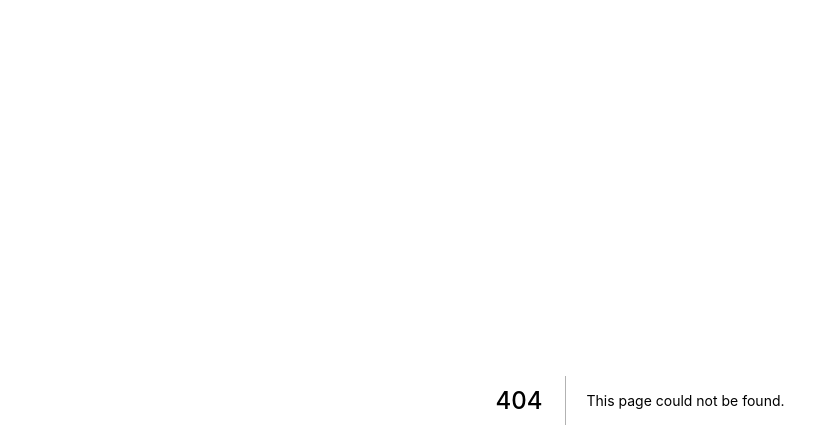
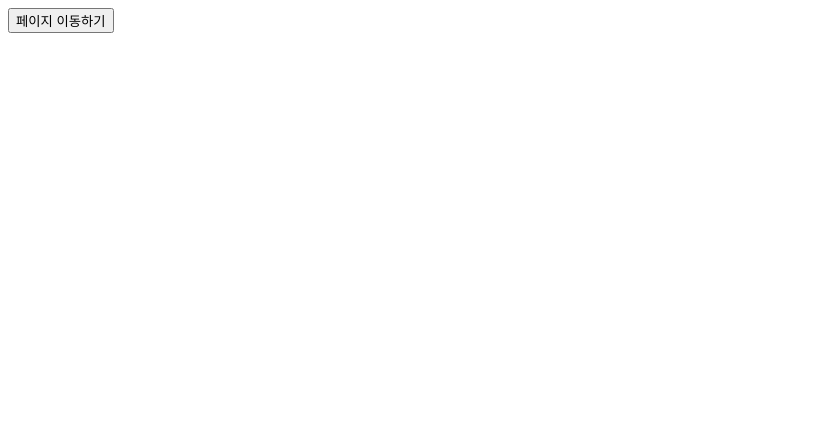
Before and after one commit to poan1221/codeCamp-inflearn, a Next.js app: page /section05/static-routing in a window 1280 px wide. Before the commit this address had no page. Shown: the top 448 px of the page, without its empty margins (0-839 px from the left). Built offline with nearby package versions, Linux system fonts and the light colour scheme.

Commit message:
[section05] static-routing

```diff
--- /dev/null
+++ b/pages/section05/static-routing-moved/index.js
@@ -0,0 +1,3 @@
+export default function StaticRoutingMovedPage(){
+    return <div>얍 왓지롱</div>
+}
--- /dev/null
+++ b/pages/section05/static-routing/index.js
@@ -0,0 +1,12 @@
+import { useRouter } from "next/router"
+
+export default function StaticRoutingPage(){
+
+    const router = useRouter()
+
+    const onClickMove= () => {
+        router.push("/section05/static-routing-moved")
+    }
+
+    return <button onClick={onClickMove}>페이지 이동하기</button>
+}
```
